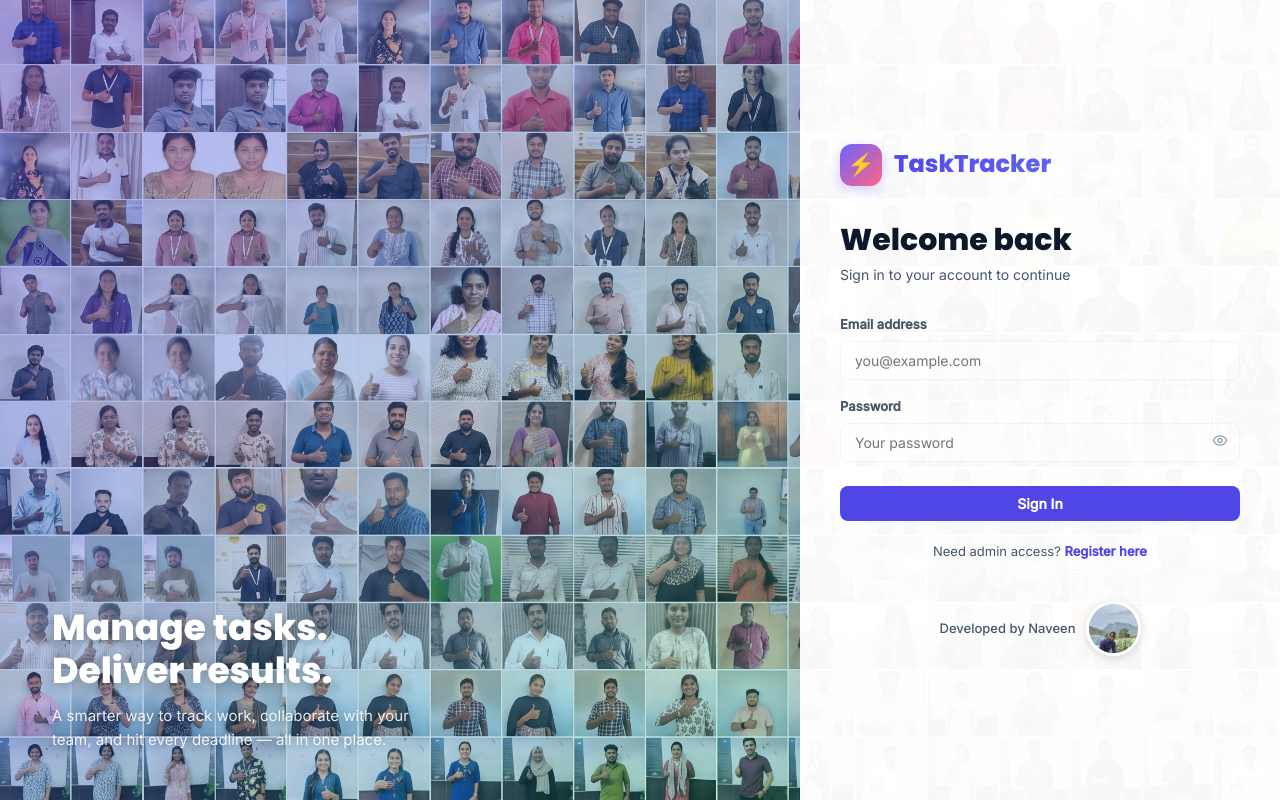
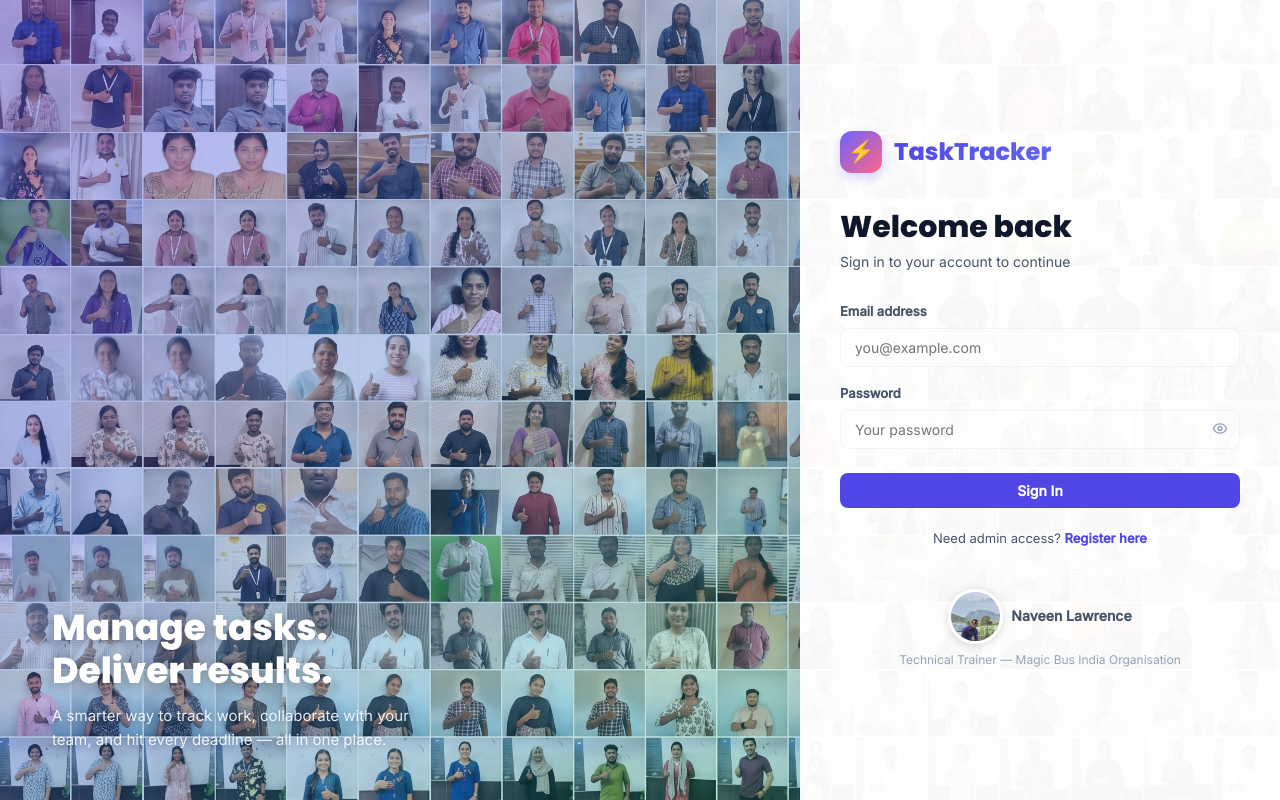
Before and after one commit to LSanthosh01/Tasktracker, a React (Create React App) app in the folder frontend/: page /login in a window 1280 px wide. Built offline with nearby package versions, Linux system fonts and the light colour scheme; no server answers; the HTML template or start-up script is replaced by a standard one.

Commit message:
Match both footers - Naveen Lawrence style with 55px photo

```diff
--- a/frontend/src/components/common/Layout.js
+++ b/frontend/src/components/common/Layout.js
@@ -101,19 +101,21 @@ export default function Layout() {
           textAlign: 'center',
           padding: '20px',
           color: 'var(--text-secondary)',
-          fontSize: '14px',
-          fontWeight: 500,
           background: 'rgba(255, 255, 255, 0.5)',
           backdropFilter: 'blur(12px)',
           WebkitBackdropFilter: 'blur(12px)',
           borderTop: '1px solid var(--border)',
           display: 'flex',
+          flexDirection: 'column',
           alignItems: 'center',
           justifyContent: 'center',
-          gap: '10px'
+          gap: '6px'
         }}>
-          Developed by Naveen
-          <img src={photo} alt="Naveen" style={{ width: '55px', height: '55px', borderRadius: '50%', objectFit: 'cover', border: '3px solid white', boxShadow: '0 2px 10px rgba(0,0,0,0.15)' }} />
+          <div style={{ display: 'flex', alignItems: 'center', gap: '8px' }}>
+            <img src={photo} alt="Naveen Lawrence" style={{ width: '55px', height: '55px', borderRadius: '50%', objectFit: 'cover', border: '3px solid white', boxShadow: '0 2px 10px rgba(0,0,0,0.15)' }} />
+            <span style={{ fontWeight: 600, fontSize: '14px' }}>Naveen Lawrence</span>
+          </div>
+          <span style={{ fontSize: '12px', color: 'var(--text-muted)' }}>Technical Trainer &mdash; Magic Bus India Organisation</span>
         </footer>
       </div>
     </div>
--- a/frontend/src/pages/Login.js
+++ b/frontend/src/pages/Login.js
@@ -85,9 +85,12 @@ export default function Login() {
             </Link>
           </p>
 
-          <div style={{ marginTop: 40, textAlign: 'center', fontSize: 13, color: 'var(--text-secondary)', display: 'flex', alignItems: 'center', justifyContent: 'center', gap: '10px', fontWeight: 500 }}>
-            Developed by Naveen
-            <img src={photo} alt="Naveen" style={{ width: '55px', height: '55px', borderRadius: '50%', objectFit: 'cover', border: '3px solid white', boxShadow: '0 2px 10px rgba(0,0,0,0.15)' }} />
+          <div style={{ marginTop: 40, textAlign: 'center', fontSize: 12, color: 'var(--text-muted)', display: 'flex', flexDirection: 'column', alignItems: 'center', gap: '6px' }}>
+            <div style={{ display: 'flex', alignItems: 'center', gap: '8px' }}>
+              <img src={photo} alt="Naveen Lawrence" style={{ width: '55px', height: '55px', borderRadius: '50%', objectFit: 'cover', border: '3px solid white', boxShadow: '0 2px 10px rgba(0,0,0,0.15)' }} />
+              <span style={{ fontWeight: 600, color: 'var(--text-secondary)', fontSize: '14px' }}>Naveen Lawrence</span>
+            </div>
+            <span>Technical Trainer &mdash; Magic Bus India Organisation</span>
           </div>
         </div>
       </div>
```
